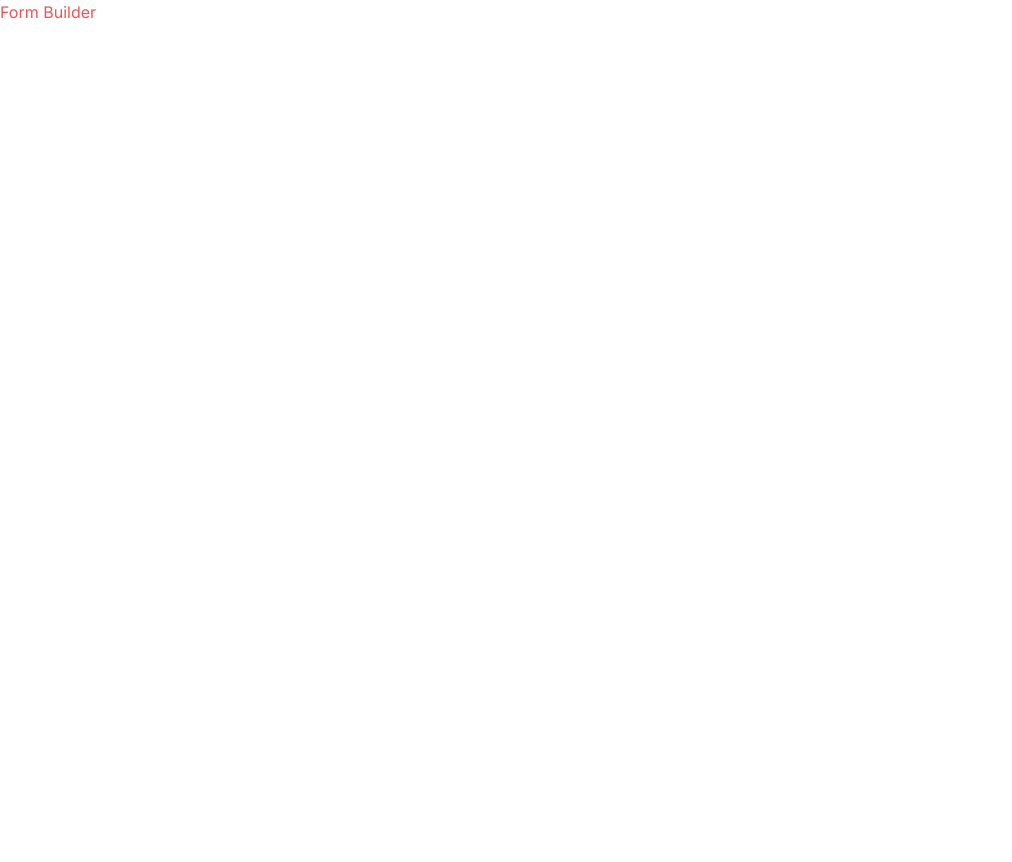
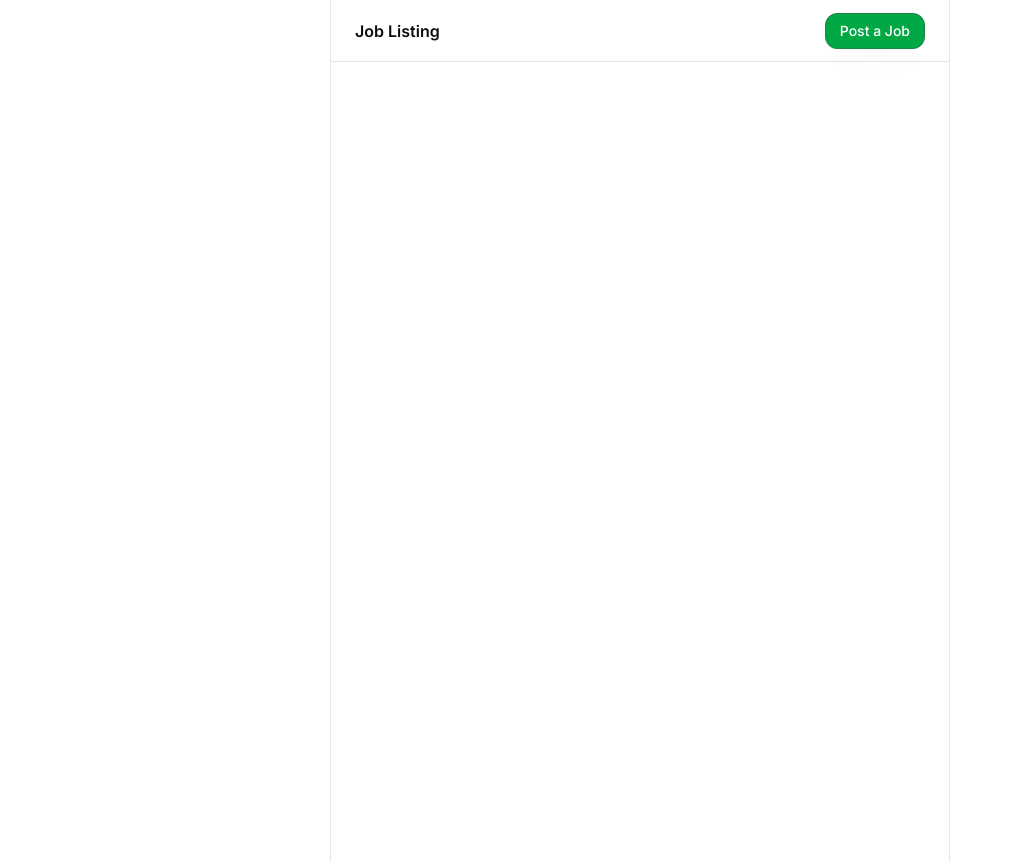
Before and after one commit to purohitdheeraj/form-builder, a Next.js app: page / in a window 1280 px wide. Shown: the whole page, without its empty margins (0-1012 px from the left). Before the commit the page ends 800 px from the top, so only its background shows below. Built offline with nearby package versions, Linux system fonts and the light colour scheme.

Commit message:
style: add css vars

```diff
--- a/package.json
+++ b/package.json
@@ -9,6 +9,7 @@
     "lint": "next lint"
   },
   "dependencies": {
+    "@radix-ui/react-slot": "^1.1.0",
     "class-variance-authority": "^0.7.1",
     "clsx": "^2.1.1",
     "lucide-react": "^0.468.0",
--- /dev/null
+++ b/src/app/create-job/page.tsx
@@ -0,0 +1,11 @@
+import React from 'react'
+
+const CreateJob = () => {
+  return (
+    <>
+      New JOb
+    </>
+  )
+}
+
+export default CreateJob
--- a/src/app/globals.css
+++ b/src/app/globals.css
@@ -33,7 +33,7 @@ body {
     --destructive-foreground: 0 79% 63%; /* destructive text */
     --border: 214 13% 90%; /* border prominent */
     --input: 0 0% 89.8%;
-    --radius: 0.5rem;
+    --radius: 12px;
 
     /* gray */
     --gray-00: 0 0% 100%;
--- a/src/app/layout.tsx
+++ b/src/app/layout.tsx
@@ -12,7 +12,7 @@ export default function RootLayout({
   children: React.ReactNode;
 }>) {
   return (
-    <html lang="en">
+    <html lang="en" className="light">
       <head>
         <link rel="preconnect" href="https://fonts.googleapis.com"/>
         <link rel="preconnect" href="https://fonts.gstatic.com" crossOrigin="anonymous"/>
@@ -21,7 +21,9 @@ export default function RootLayout({
       <body
         className={`antialiased`}
       >
+        <div className="mx-auto max-w-[620px] min-h-svh bg-background h-full">
         {children}
+        </div>
       </body>
     </html>
   );
--- a/src/app/page.tsx
+++ b/src/app/page.tsx
@@ -1,9 +1,13 @@
+import Navbar from "@/components/Navbar";
+
 export default function Home() {
   return (
     <>
-    <div className="text-destructive-foreground">
-      Form Builder
-    </div>
+      <Navbar/>
+      <main className="border border-y-transparent h-full">
+        {/* created job listing Table Here */}
+      </main>
+
     </>
   );
 }
--- /dev/null
+++ b/src/components/Navbar.tsx
@@ -0,0 +1,16 @@
+import { Button } from "./ui/button"
+import { Title } from "./ui/title"
+
+const Navbar = () => {
+  return (
+    <div className="py-3 px-6 flex items-center justify-between border border-t-transparent">
+      <Title>
+        Job Listing
+      </Title>
+
+      <Button size={"sm"} className="shadow-xl" href="/create-job" >Post a Job</Button>
+    </div>
+  )
+}
+
+export default Navbar
--- /dev/null
+++ b/src/components/ui/button.tsx
@@ -0,0 +1,58 @@
+import * as React from "react";
+import { Slot } from "@radix-ui/react-slot";
+import { cva, type VariantProps } from "class-variance-authority";
+import { cn } from "@/lib/utils";
+
+const buttonVariants = cva(
+  "inline-flex items-center justify-center gap-2 whitespace-nowrap rounded-md text-sm font-medium ring-offset-background transition-colors focus-visible:outline-none focus-visible:ring-2 focus-visible:ring-ring focus-visible:ring-offset-2 disabled:pointer-events-none disabled:opacity-50 [&_svg]:pointer-events-none [&_svg]:size-4 [&_svg]:shrink-0",
+  {
+    variants: {
+      variant: {
+        default: "bg-primary text-primary-foreground hover:bg-primary/90 border border-green-500 py-2 px-[14px]",
+        destructive:
+          "bg-destructive text-destructive-foreground hover:bg-destructive/90",
+        outline:
+          "border border-input bg-background hover:bg-accent hover:text-accent-foreground",
+        secondary:
+          "bg-secondary text-secondary-foreground hover:bg-secondary/80",
+        ghost: "hover:bg-accent hover:text-accent-foreground",
+        link: "text-primary underline-offset-4 hover:underline",
+      },
+      size: {
+        default: "h-10 px-4 py-2",
+        sm: "h-9 rounded-md px-[14px] py-2",
+        lg: "h-11 rounded-md px-8",
+        icon: "h-10 w-10",
+      },
+    },
+    defaultVariants: {
+      variant: "default",
+      size: "default",
+    },
+  }
+);
+
+export interface ButtonProps
+  extends React.ButtonHTMLAttributes<HTMLButtonElement | HTMLAnchorElement>,
+    VariantProps<typeof buttonVariants> {
+  asChild?: boolean;
+  href?: string; // Add href prop for links
+}
+
+const Button = React.forwardRef<
+  HTMLButtonElement | HTMLAnchorElement,
+  ButtonProps
+>(({ className, variant, size, asChild = false, href, ...props }, ref) => {
+  const Comp = asChild ? Slot : href ? "a" : "button"; // Use <a> if href is provided
+  return (
+    <Comp
+      className={cn(buttonVariants({ variant, size, className }))}
+      ref={ref as React.Ref<HTMLButtonElement & HTMLAnchorElement>}
+      href={href}
+      {...props}
+    />
+  );
+});
+Button.displayName = "Button";
+
+export { Button, buttonVariants };
--- /dev/null
+++ b/src/components/ui/title.tsx
@@ -0,0 +1,34 @@
+import * as React from "react"
+import { Slot } from "@radix-ui/react-slot"
+import { cva, type VariantProps } from "class-variance-authority"
+import { cn } from "@/lib/utils"
+
+const titleVariants = cva("text-[16px] leading-22 font-semibold text-gray-1k",{
+  variants: {
+    variant: {
+      default: "text-gray-1k",
+      gray: "text-gray-400",
+    }
+  }
+})
+
+
+export interface TitleProps extends React.HTMLAttributes<HTMLHeadingElement>, VariantProps<typeof titleVariants> {
+  asChild?: boolean
+}
+
+const Title = React.forwardRef<HTMLHeadingElement, TitleProps>(
+  ({ className,variant, asChild = false, ...props }, ref) => {
+    const Comp = asChild ? Slot : "h2"
+    return (
+      <Comp
+        className={cn(titleVariants({ variant, className }))}
+        ref={ref}
+        {...props}
+      />
+    )
+  }
+)
+Title.displayName = "Title"
+
+export { Title, titleVariants }
--- a/tailwind.config.ts
+++ b/tailwind.config.ts
@@ -12,13 +12,13 @@ export default {
 			colors: {
 				background: 'hsl(var(--background))',
 				foreground: 'hsl(var(--foreground))',
-				gray:{
+				gray: {
 					'00': 'hsl(var(--gray-00))',
 					'200': 'hsl(var(--gray-200))',
 					'400': 'hsl(var(--gray-400))',
 					'1k': 'hsl(var(--text-gray-1k))',
 				},
-				green:{
+				green: {
 					'500': 'hsl(var(--green-500))',
 					'300': 'hsl(var(--bg-green-300))',
 				},
@@ -54,9 +54,16 @@ export default {
 				input: 'hsl(var(--input))',
 				ring: 'hsl(var(--ring))',
 			},
+			boxShadow: {
+				'xl': '0px 24px 24px -12px hsla(0, 0%, 0%, 0.03)',
+				'lg': '0px 12px 12px -6px hsla(0, 0%, 0%, 0.03)',
+				'md': '0px 6px 6px -3px hsla(0, 0%, 0%, 0.03)',
+				'sm': '0px 3px 3px -1.5px hsla(0, 0%, 0%, 0.03)',
+				'xs': '0px 1px 1px -0.5px hsla(0, 0%, 0%, 0.03)',
+			},
 			borderRadius: {
 				lg: 'var(--radius)',
-  			md: 'calc(var(--radius) - 2px)',
+				md: 'calc(var(--radius))',
 				sm: 'calc(var(--radius) - 4px)'
 			}
 		}
```
Also changed, not shown: 1 other file (tests, documents, lock files or other folders). Lines whose indentation alone changed are shown as unchanged.
